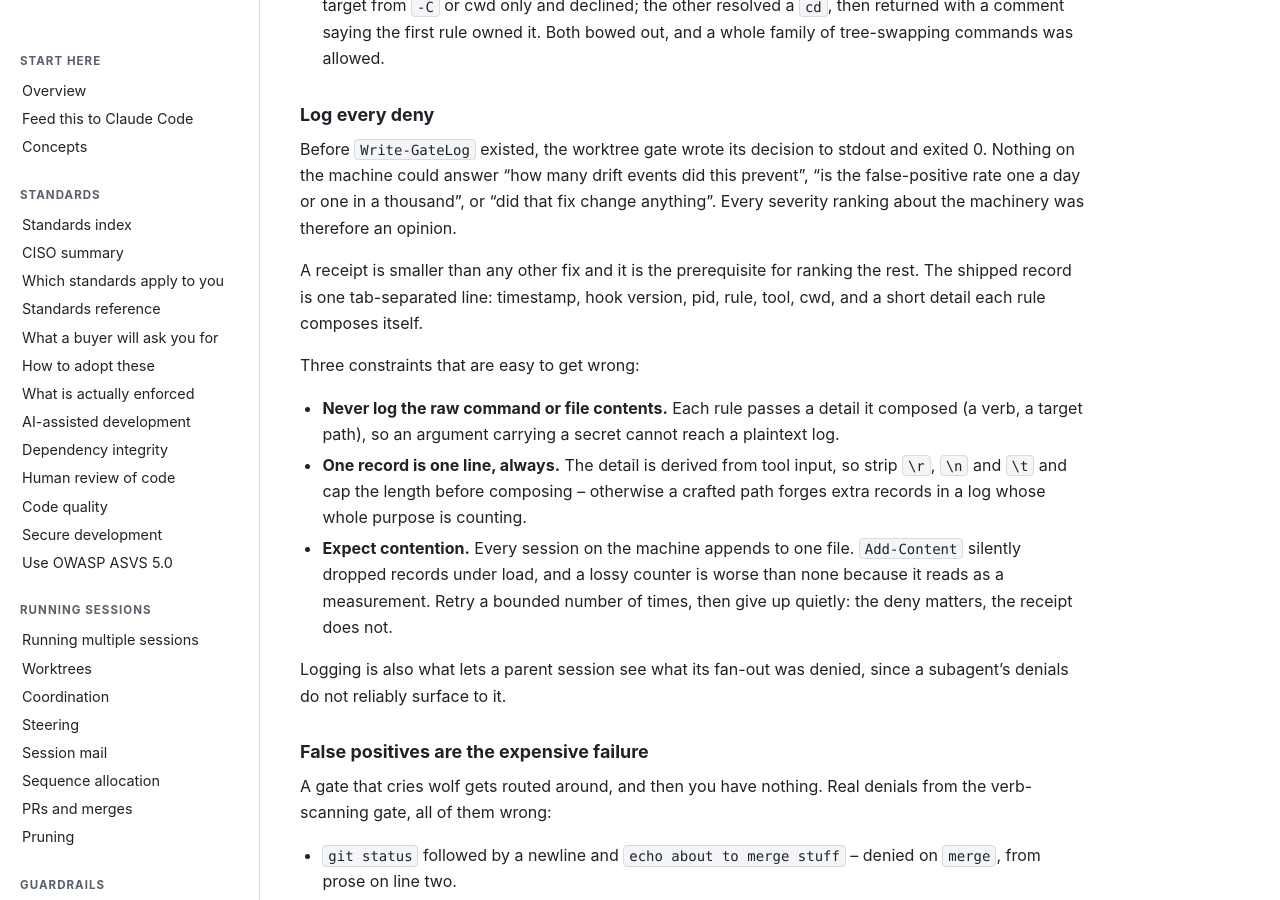
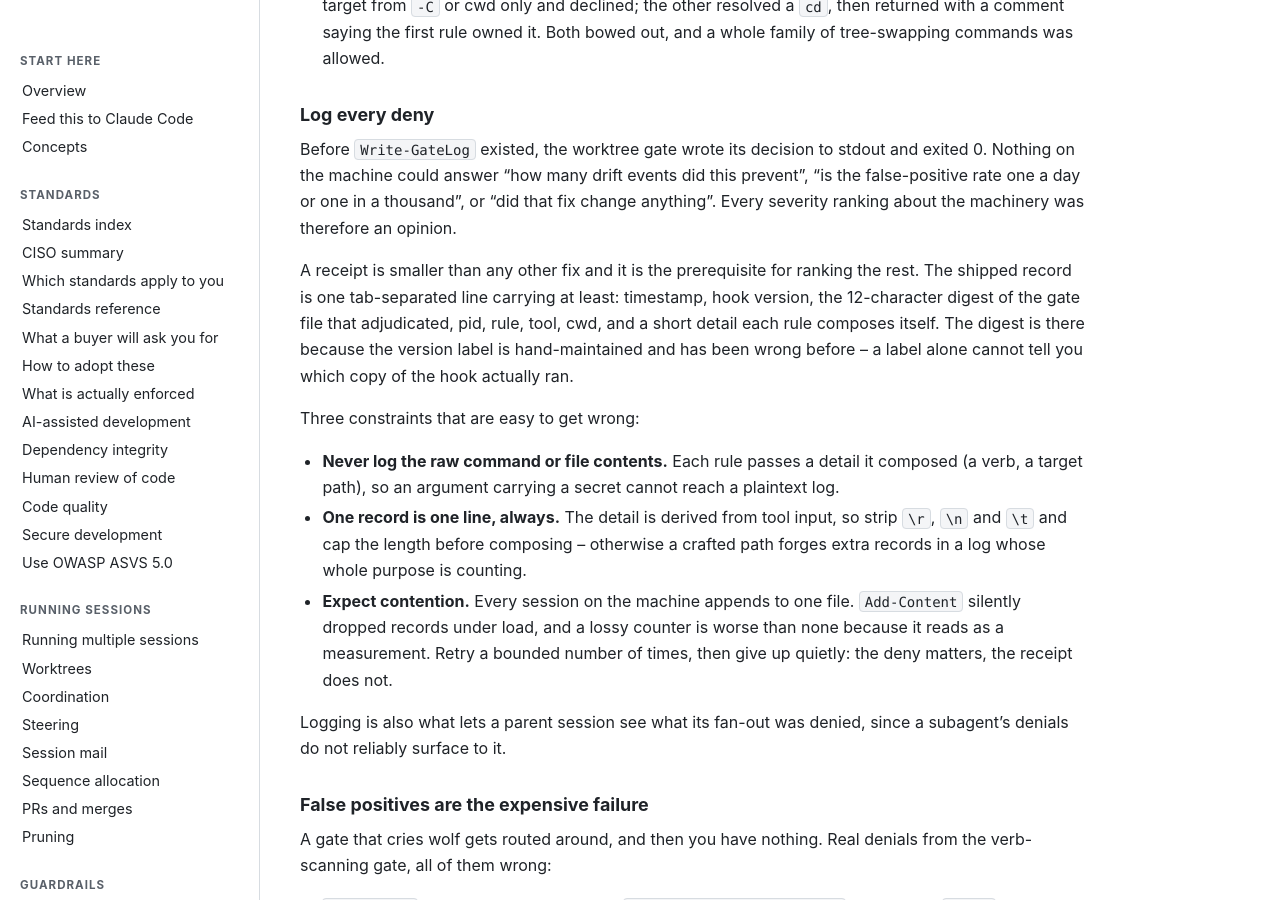
Before and after one commit to wshallwshall/claude-multisession, a Jekyll site: the page built from docs/HOOKS.md, in a window 1280 px wide and 900 px high, scrolled down 8640 px. Built offline with Jekyll 4.4.1, drawn with Linux system fonts in a browser that asks for light colours; our own code applies the rules of GitHub Pages for plain Markdown files.

Commit message:
fix(hooks): the sibling guard's deny carried no provenance either
The worktree gate now stamps the digest of the file that adjudicated into
every deny it emits. Its sibling did not, so the machine had two deny-emitting
PreToolUse hooks, one that says which copy of itself ran and one that does
not. That asymmetry was created by fixing the first, which makes it this
change's problem.

Same fold as everywhere else -- 12 lowercase hex of SHA256 over the file as
loaded, the digest install-gate -Status and ccx-doctor already print, so the
three compare by eye. Computed only on a deny, which is the only path that
reaches it. An unreadable file yields the word 'unavailable' rather than a
blank or a placeholder, because something digest-shaped reads as provenance.

Verified rather than asserted: the emitted stamp equals the file's actual
SHA256 prefix, and a mutated copy stamps a different one.

Also corrects docs/HOOKS.md, which enumerated the receipt log as seven fields
while the gate now emits eight -- the digest sits third. It reads 'at least'
now, per this repository's own rule that a completeness claim is a liability,
and says why the digest is there: the version label is hand-maintained and has
been wrong before, so a label alone cannot tell you which copy ran.

```diff
--- a/docs/HOOKS.md
+++ b/docs/HOOKS.md
@@ -302,8 +302,10 @@
 machinery was therefore an opinion.
 
 A receipt is smaller than any other fix and it is the prerequisite for ranking the rest. The shipped
-record is one tab-separated line: timestamp, hook version, pid, rule, tool, cwd, and a short detail
-each rule composes itself.
+record is one tab-separated line carrying at least: timestamp, hook version, the 12-character
+digest of the gate file that adjudicated, pid, rule, tool, cwd, and a short detail each rule
+composes itself. The digest is there because the version label is hand-maintained and has been
+wrong before -- a label alone cannot tell you which copy of the hook actually ran.
 
 Three constraints that are easy to get wrong:
 
```
Also changed, not shown: 1 other file.
